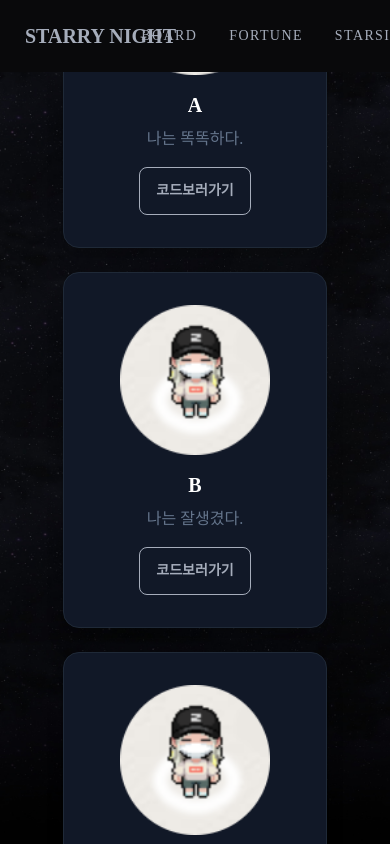
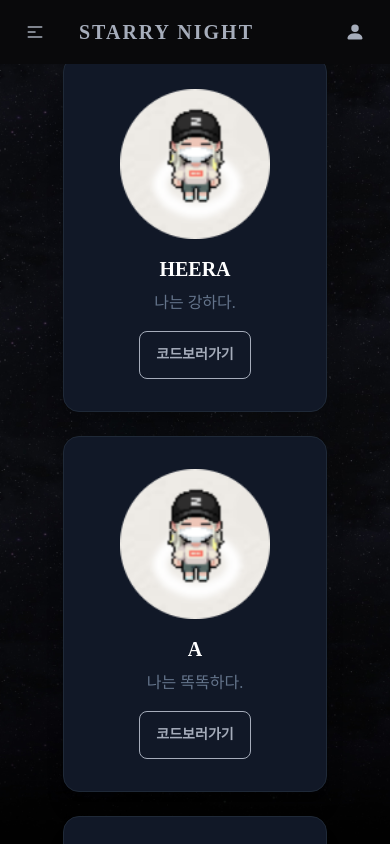
Before and after one commit to React4-HOT6/starry-night, a Next.js app: page /team in a window 390 px wide. Shown: the top 844 px of the page. Built offline with nearby package versions, Linux system fonts and the light colour scheme.

Commit message:
Design: Header부분 반응형으로 구현.

```diff
--- a/src/app/team/page.tsx
+++ b/src/app/team/page.tsx
@@ -3,7 +3,7 @@
 
 const TeamPage = () => {
   return (
-    <div className="flex flex-col justify-center items-center z-50 h-screen">
+    <div className="flex flex-col justify-center items-center z-50 min-h-screen">
       <TeamProfileCards />
     </div>
   );
--- a/src/components/main/Header.tsx
+++ b/src/components/main/Header.tsx
@@ -6,15 +6,29 @@
 
 const Header = () => {
   return (
-    <header className="fixed z-50 w-full top-0 bg-zinc-950">
-      <div className="navbar">
-        <div className="navbar-start">
-          <Link href="/" className="btn btn-ghost text-xl">
-            STARRY NIGHT
-          </Link>
-        </div>
-        <div className="navbar-center lg:flex">
-          <ul className="menu menu-horizontal px-1">
+    <div className="navbar fixed z-50 w-full top-0 bg-zinc-950 justify-between">
+      <div className="navbar-start">
+        <div className="dropdown">
+          <div tabIndex={0} role="button" className="btn btn-ghost lg:hidden">
+            <svg
+              xmlns="http://www.w3.org/2000/svg"
+              className="h-5 w-5"
+              fill="none"
+              viewBox="0 0 24 24"
+              stroke="currentColor"
+            >
+              <path
+                strokeLinecap="round"
+                strokeLinejoin="round"
+                strokeWidth="2"
+                d="M4 6h16M4 12h8m-8 6h16"
+              />
+            </svg>
+          </div>
+          <ul
+            tabIndex={0}
+            className="menu menu-sm dropdown-content mt-3 z-[1] p-2 shadow bg-zinc-950 rounded-box w-52"
+          >
             <li>
               <Link href="/board" className="tracking-widest">
                 BOARD
@@ -37,11 +51,68 @@
             </li>
           </ul>
         </div>
-        <div className="navbar-end">
-          <SignInOutButton />
+        <Link href="/" className="btn btn-ghost text-xl tracking-widest">
+          STARRY NIGHT
+        </Link>
+      </div>
+      <div className="navbar-center hidden lg:flex">
+        <ul className="menu menu-horizontal px-1">
+          <li>
+            {" "}
+            <Link href="/board" className="tracking-widest">
+              BOARD
+            </Link>
+          </li>
+          <li>
+            <Link href="/fortune" className="tracking-widest">
+              FORTUNE
+            </Link>
+          </li>
+          <li>
+            <Link href="/starsign" className="tracking-widest">
+              STARSIGN
+            </Link>
+          </li>
+          <li>
+            <Link href="/team" className="tracking-widest">
+              TEAM
+            </Link>
+          </li>
+        </ul>
+      </div>
+      <div className="navbar-end hidden lg:flex">
+        <SignInOutButton />
+      </div>
+      <div className="dropdown dropdown-end">
+        <div tabIndex={0} role="button" className="btn btn-ghost lg:hidden">
+          <svg
+            xmlns="http://www.w3.org/2000/svg"
+            width="20"
+            height="20"
+            fill="currentColor"
+            className="bi bi-person-fill"
+            viewBox="0 0 16 16"
+          >
+            <path d="M3 14s-1 0-1-1 1-4 6-4 6 3 6 4-1 1-1 1zm5-6a3 3 0 1 0 0-6 3 3 0 0 0 0 6" />
+          </svg>
         </div>
+        <ul
+          tabIndex={0}
+          className="menu menu-sm dropdown-content mt-3 z-[1] p-2 shadow bg-zinc-950 rounded-box w-52"
+        >
+          <li>
+            <Link href="/signin" className="tracking-widest">
+              SIGN IN
+            </Link>
+          </li>
+          <li>
+            <Link href="/signup" className="tracking-widest">
+              SIGN UP
+            </Link>
+          </li>
+        </ul>
       </div>
-    </header>
+    </div>
   );
 };
 
```
